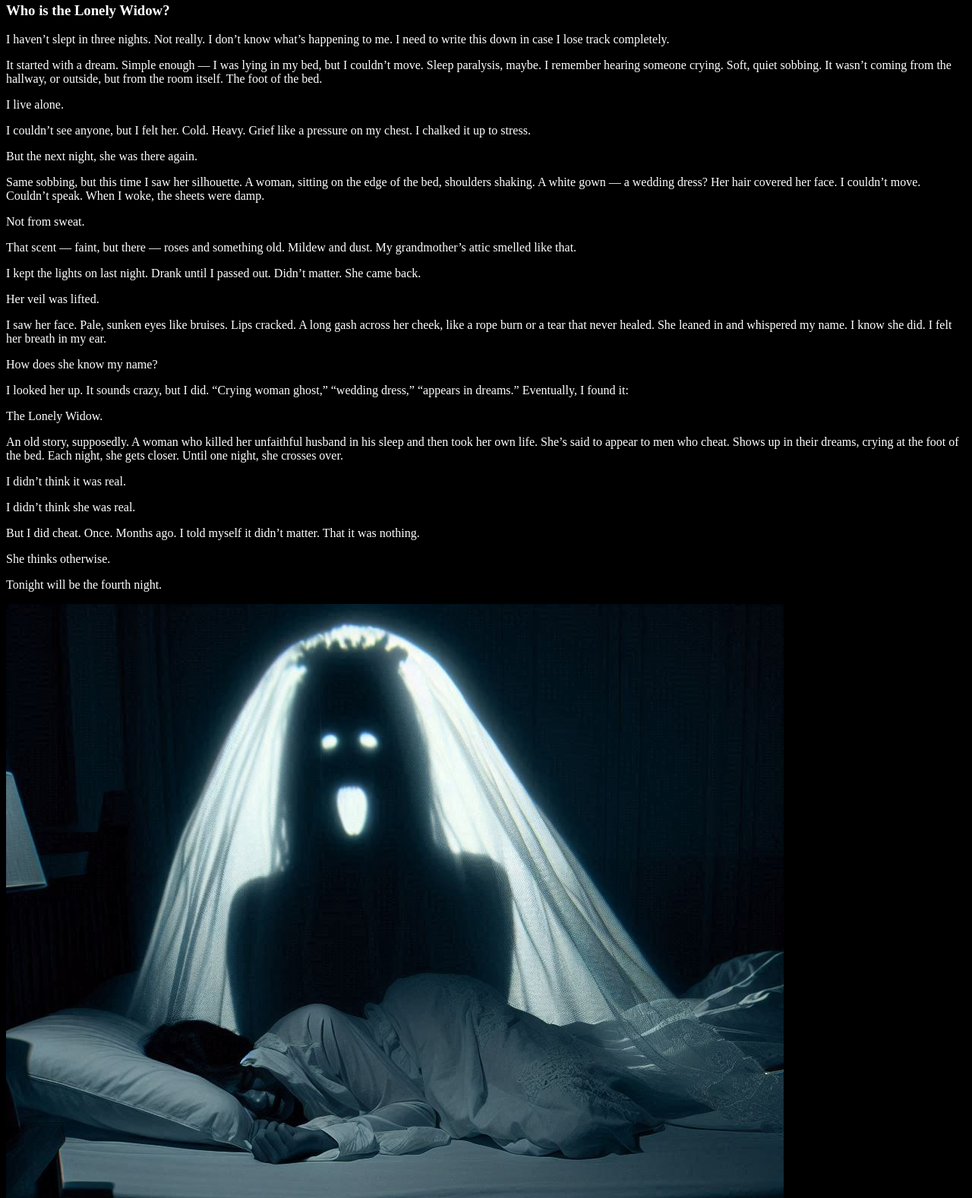
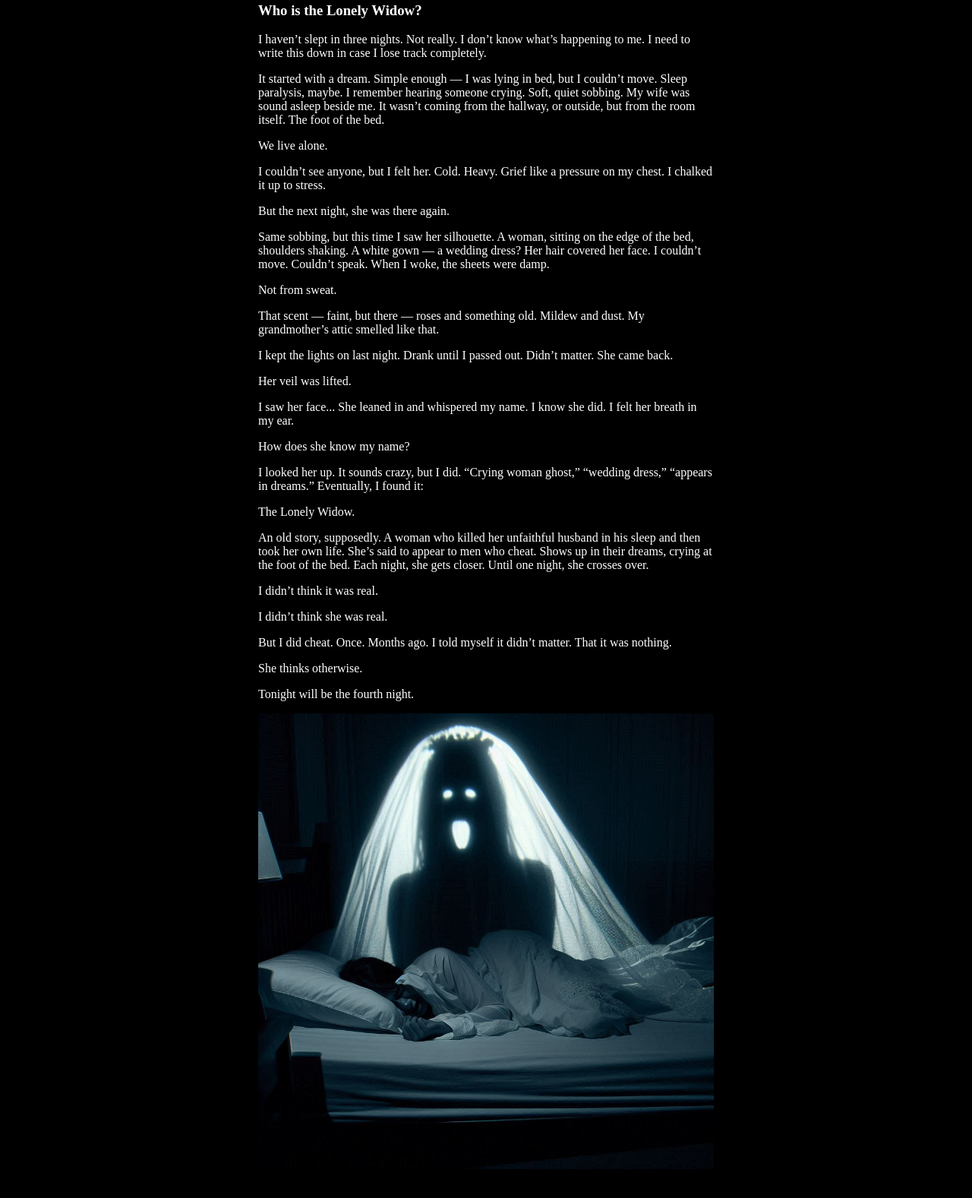
Before and after one commit to huntertread/thelonelywidow, a plain HTML site: page index.html in a window 1280 px wide. Shown: the part 16-1593 px from the top of the page at 76% size. After the commit the page ends 1559 px from the top, so only its background shows below. Drawn offline with Linux system fonts and the light colour scheme.

Commit message:
adds basic mobile friendly styling

```diff
--- a/css/styles.css
+++ b/css/styles.css
@@ -6,4 +6,12 @@ html {
 
 body {
   color: white;
+  max-width: 600px;
+  margin: auto;
 }
+
+img {
+  max-height: 600px;
+  max-width: 600px;
+  width: 100%;
+}
--- a/index.html
+++ b/index.html
@@ -42,9 +42,9 @@
       <div>
         <p>I haven’t slept in three nights. Not really. I don’t know what’s happening to me. I need to write this down in case I lose track completely.</p>
 
-        <p>It started with a dream. Simple enough — I was lying in my bed, but I couldn’t move. Sleep paralysis, maybe. I remember hearing someone crying. Soft, quiet sobbing. It wasn’t coming from the hallway, or outside, but from the room itself. The foot of the bed.</p>
+        <p>It started with a dream. Simple enough — I was lying in bed, but I couldn’t move. Sleep paralysis, maybe. I remember hearing someone crying. Soft, quiet sobbing. My wife was sound asleep beside me. It wasn’t coming from the hallway, or outside, but from the room itself. The foot of the bed.</p>
 
-        <p>I live alone.</p>
+        <p>We live alone.</p>
 
         <p>I couldn’t see anyone, but I felt her. Cold. Heavy. Grief like a pressure on my chest. I chalked it up to stress.</p>
 
@@ -60,7 +60,9 @@
 
         <p>Her veil was lifted.</p>
 
-        <p>I saw her face. Pale, sunken eyes like bruises. Lips cracked. A long gash across her cheek, like a rope burn or a tear that never healed. She leaned in and whispered my name. I know she did. I felt her breath in my ear.</p>
+        <p>I saw her face... She leaned in and whispered my name. I know she did. I felt her breath in my ear.</p>
+
+        <!-- <p>Pale, sunken eyes like bruises. Lips cracked. A long gash across her cheek, like a rope burn or a tear that never healed.</p> -->
 
         <p>How does she know my name?</p>
 
```
Also changed, not shown: contact.html (added), 1 other file.
